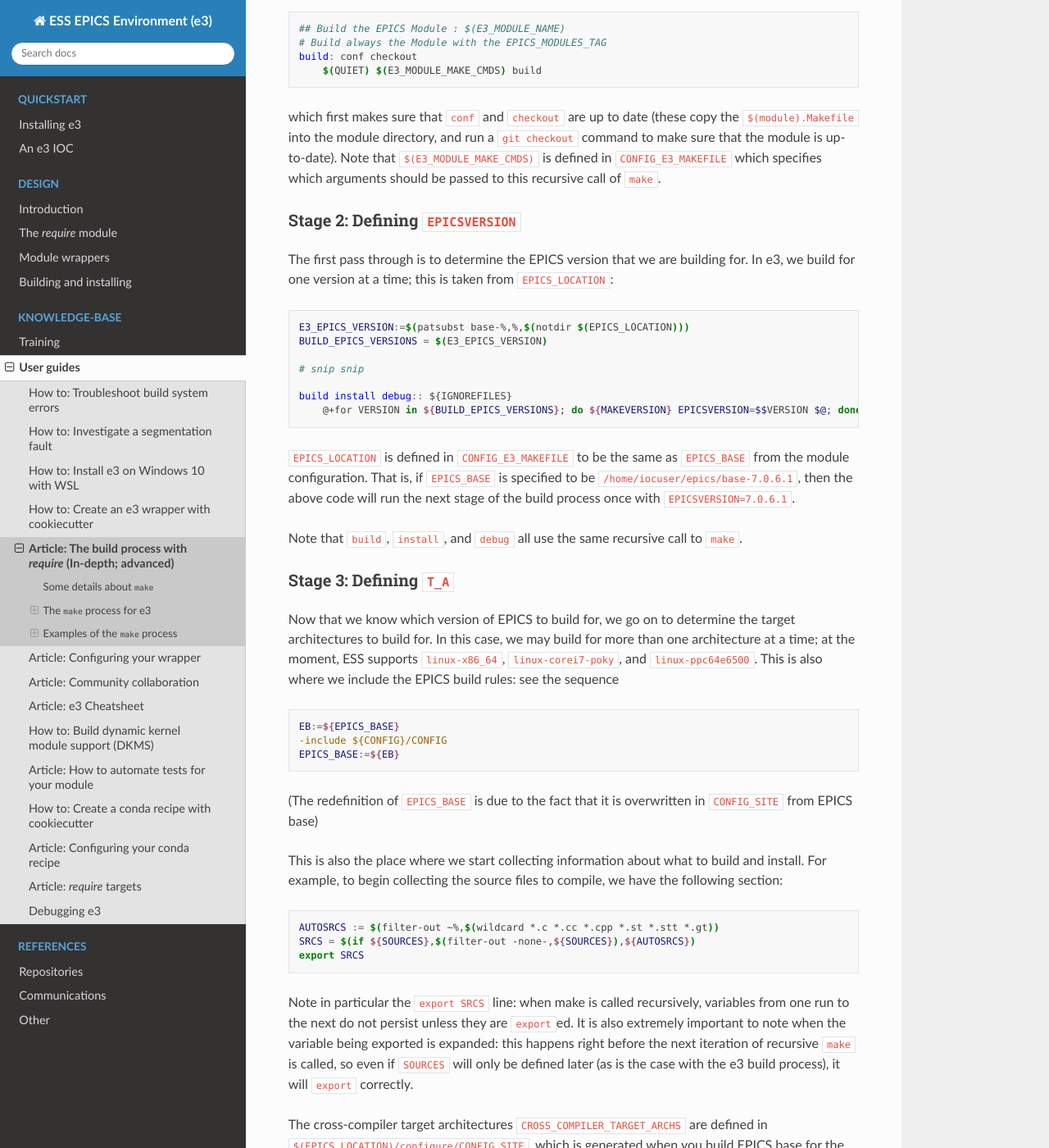
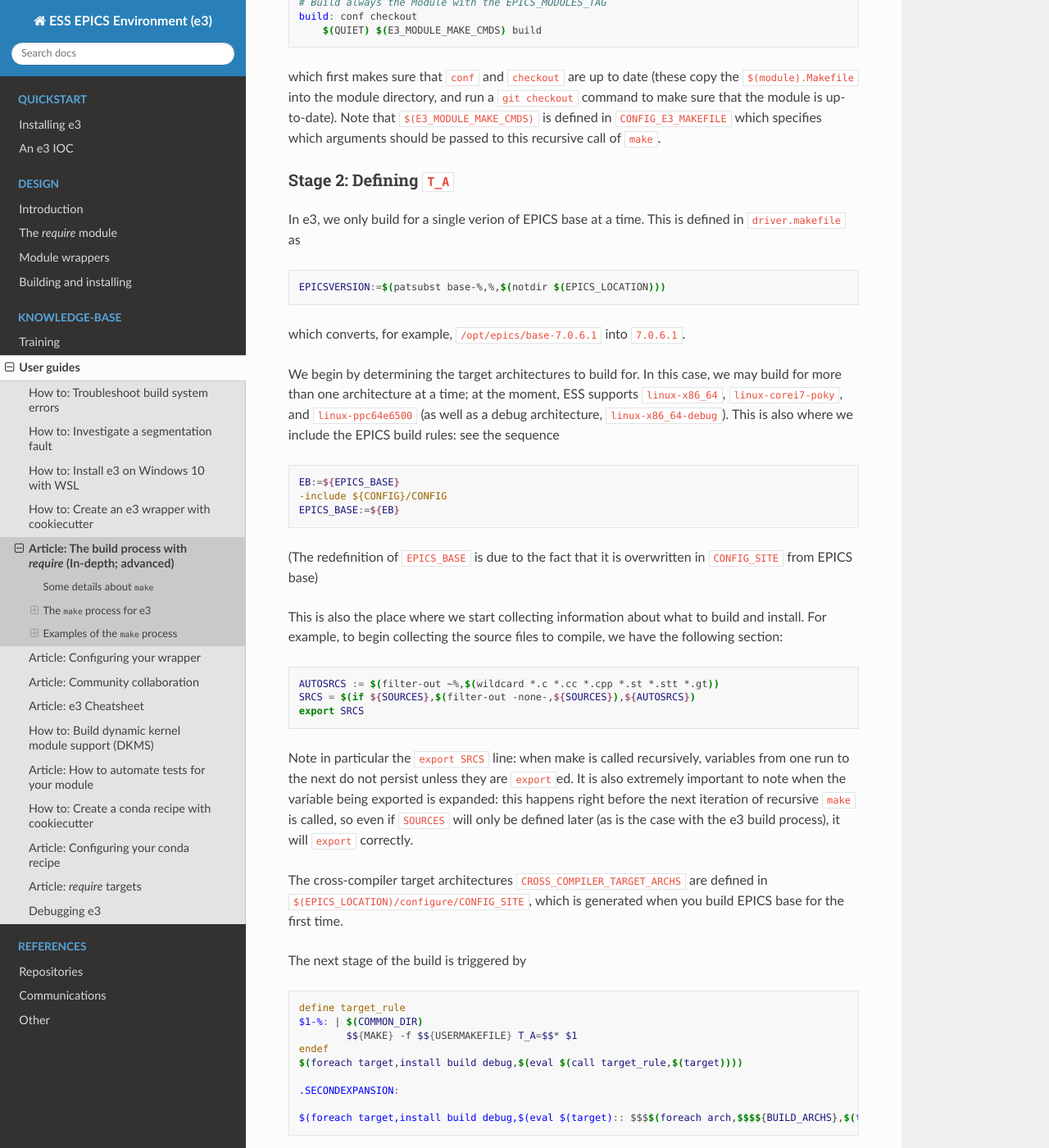
Before and after one commit to ttkorhonen/e3pages, a Sphinx documentation site: the page built from docs/kb/guide/articles/5_build_process.md, in a window 1280 px wide and 1400 px high, scrolled down 1726 px. Shown: the whole window at 82% size. Built offline with Sphinx 7.4.7 and the Read the Docs theme 2.0.0, drawn with Linux system fonts in a browser that asks for light colours; some of the changed text lies outside the part shown.

Commit message:
Updated build article since removing EPICSVERION loop

````diff
--- a/docs/kb/guide/articles/5_build_process.md
+++ b/docs/kb/guide/articles/5_build_process.md
@@ -6,15 +6,14 @@ The e3 build process is a complicated bit of work. To recap, the overview is as
 
 1. In the e3-wrapper directory: we collect some information and decide what
    build process we will perform (from `RULES_E3`), calling `make` in the module
-   directory with information passed as in `CONFIG_E3_MAKEFILE`.
-2. In the module directory: `EPICSVERSION` has not been defined, so determine
-   which versions to build for.
-3. In the module directory: Target architecture `${T_A}` has not been defined,
+   directory with information passed as in `CONFIG_E3_MAKEFILE`. `EPICSVERSION`
+   is determined by the path `EPICS_BASE`.
+2. In the module directory: Target architecture `${T_A}` has not been defined,
    so determine the architectures to build for.
-4. In the module directory: Perform a final collection of the relevant files,
+3. In the module directory: Perform a final collection of the relevant files,
    create the directories `O.${EPICSVERSION}_Common` and
    `O.${EPICSVERSION}_${T_A}`.
-5. In the directories `O.*`: Build/Install all of the required shared libraries
+4. In the directories `O.*`: Build/Install all of the required shared libraries
    and other files for the given version of EPICS base and target architecture.
 
 We will go over each of these steps in more detail, as well as go over an
@@ -89,36 +88,21 @@ to make sure that the module is up-to-date). Note that `$(E3_MODULE_MAKE_CMDS)`
 is defined in `CONFIG_E3_MAKEFILE` which specifies which arguments should be
 passed to this recursive call of `make`.
 
-### Stage 2: Defining `EPICSVERSION`
+### Stage 2: Defining `T_A`
 
-The first pass through is to determine the EPICS version that we are building
-for. In e3, we build for one version at a time; this is taken from
-`EPICS_LOCATION`:
+In e3, we only build for a single verion of EPICS base at a time. This is defined
+in `driver.makefile` as
 
 ```makefile
-E3_EPICS_VERSION:=$(patsubst base-%,%,$(notdir $(EPICS_LOCATION)))
-BUILD_EPICS_VERSIONS = $(E3_EPICS_VERSION)
-
-# snip snip
-
-build install debug:: ${IGNOREFILES}
-    @+for VERSION in ${BUILD_EPICS_VERSIONS}; do ${MAKEVERSION} EPICSVERSION=$$VERSION $@; done
+EPICSVERSION:=$(patsubst base-%,%,$(notdir $(EPICS_LOCATION)))
 ```
 
-`EPICS_LOCATION` is defined in `CONFIG_E3_MAKEFILE` to be the same as
-`EPICS_BASE` from the module configuration. That is, if `EPICS_BASE` is
-specified to be `/home/iocuser/epics/base-7.0.6.1`, then the above code will run
-the next stage of the build process once with `EPICSVERSION=7.0.6.1`.
+which converts, for example, `/opt/epics/base-7.0.6.1` into `7.0.6.1`.
 
-Note that `build`, `install`, and `debug` all use the same recursive call to
-`make`.
-
-### Stage 3: Defining `T_A`
-
-Now that we know which version of EPICS to build for, we go on to determine the
-target architectures to build for. In this case, we may build for more than one
-architecture at a time; at the moment, ESS supports `linux-x86_64`,
-`linux-corei7-poky`, and `linux-ppc64e6500`. This is also where we include the
+We begin by determining the target architectures to build for. In this case,
+we may build for more than one architecture at a time; at the moment, ESS
+supports `linux-x86_64`, `linux-corei7-poky`, and `linux-ppc64e6500` (as well
+as a debug architecture, `linux-x86_64-debug`). This is also where we include the
 EPICS build rules: see the sequence
 
 ```makefile
@@ -154,14 +138,32 @@ you build EPICS base for the first time.
 The next stage of the build is triggered by
 
 ```makefile
-# Loop over all architectures.
-install build debug::
-    @+for ARCH in ${CROSS_COMPILER_TARGET_ARCHS}; do \
-        umask 002; echo MAKING ARCH $$ARCH; ${MAKE} -f ${USERMAKEFILE} T_A=$$ARCH $@; \
-    done
+define target_rule
+$1-%: | $(COMMON_DIR)
+	$${MAKE} -f $${USERMAKEFILE} T_A=$$* $1
+endef
+$(foreach target,install build debug,$(eval $(call target_rule,$(target))))
+
+.SECONDEXPANSION:
+
+$(foreach target,install build debug,$(eval $(target):: $$$$(foreach arch,$$$${BUILD_ARCHS},$(target)-$$$${arch})))
 ```
 
-### Stage 4: Preparing to build `T_A`
+We can simplify this by focusing purely on the build target; in that case this essentially reads
+
+```makefile
+build-%: | $(COMMON_DIR)
+	${MAKE} -f ${USERMAKEFILE} T_A=$* build
+
+.SECONDEXPANSION:
+build:: $$(foreach arch,$${BUILD_ARCHS},$(target)-$${arch})
+```
+
+i.e. `build` depends on `build-T_A_1`, `build-T_A_2`, etc., each of which trigger
+a call to run `make build` again with `T_A` set appropriately.[^secondexpansion]
+
+
+### Stage 3: Preparing to build `T_A`
 
 For this stage of the build process, we are still in the module directory; the
 next stages will be done in the directories `O.$(EPICSVERSION)_Common` or
@@ -244,7 +243,7 @@ The simplest way of including a header file is to add the line `HEADERS +=
 header.h` into your `$(module).Makefile`. Having done this, the build/install
 process runs as follows.
 
-1. In stage 3 we start with the following:
+1. In stage 2 we start with the following:
 
    ```makefile
    HDRS = ${HEADERS} $(addprefix ${COMMON_DIR}/,$(addsuffix Record.h,${RECORDS}))
@@ -305,9 +304,8 @@ process runs as follows.
    like to include: `dir1/header.h` `dir2/header.h` i.e. the same filename, but
    different locations, then only one of these two will be installed.
 
-   We have implemented a mechanism to get around this, please see the
-   [changelog](https://gitlab.esss.lu.se/e3/e3-require/-/blob/master/CHANGELOG.md)
-   for *require* 3.3.0.
+   In order to avoid this, you can add a path to the variable `KEEP_HEADER_SUBDIRS`,
+   which will preserve the directory tree structure of headers under that path.
 
 ### Compiling a `.c` file
 
@@ -319,7 +317,7 @@ of a source file to be compiled into the shared library is simple: add the line
 The next steps are complicated due to being shared among different configure
 files.
 
-1. Initially in stage 3 above, we have the line `SRCS += $(if
+1. Initially in stage 2 above, we have the line `SRCS += $(if
    ${SOURCES},$(filter-out -none-,${SOURCES}),${AUTOSRCS})` which includes your
    file in the variable `SRCS`.
 
@@ -366,9 +364,7 @@ files.
    files to produce object files and dependency files.
 
 4. We now need to connect the source files to the final shared library. The
-   first step is the following from
-
-   `driver.makefile`:
+   first step is the following from `driver.makefile`:
 
    ```makefile
    LIBRARY_OBJS = $(strip ${LIBOBJS} $(foreach l,${USR_LIBOBJS},$(addprefix ../,$(filter-out /%,$l))$(filter /%,$l)))
@@ -426,3 +422,11 @@ files.
 8. The magic now comes from the fact that we have already built this file back
    when we were creating `file.d`! As such, we can run the linking command, and
    we obtain our shared library, ready to install.
+
+---
+
+[^secondexpansion]: Why do we need the `.SECONDEXPANSION`? The issue at hand
+is because the architecture filters are defined *after* the inclusion of
+`driver.makefile`. As such, we take advantage of GNU make's ability to do
+a deferred secondary expansion of target dependencies to ensure that we perform
+the correct filtering on archtectures.
````
Also changed, not shown: other parts of docs/kb/guide/articles/5_build_process.md (+9 -12 lines).
